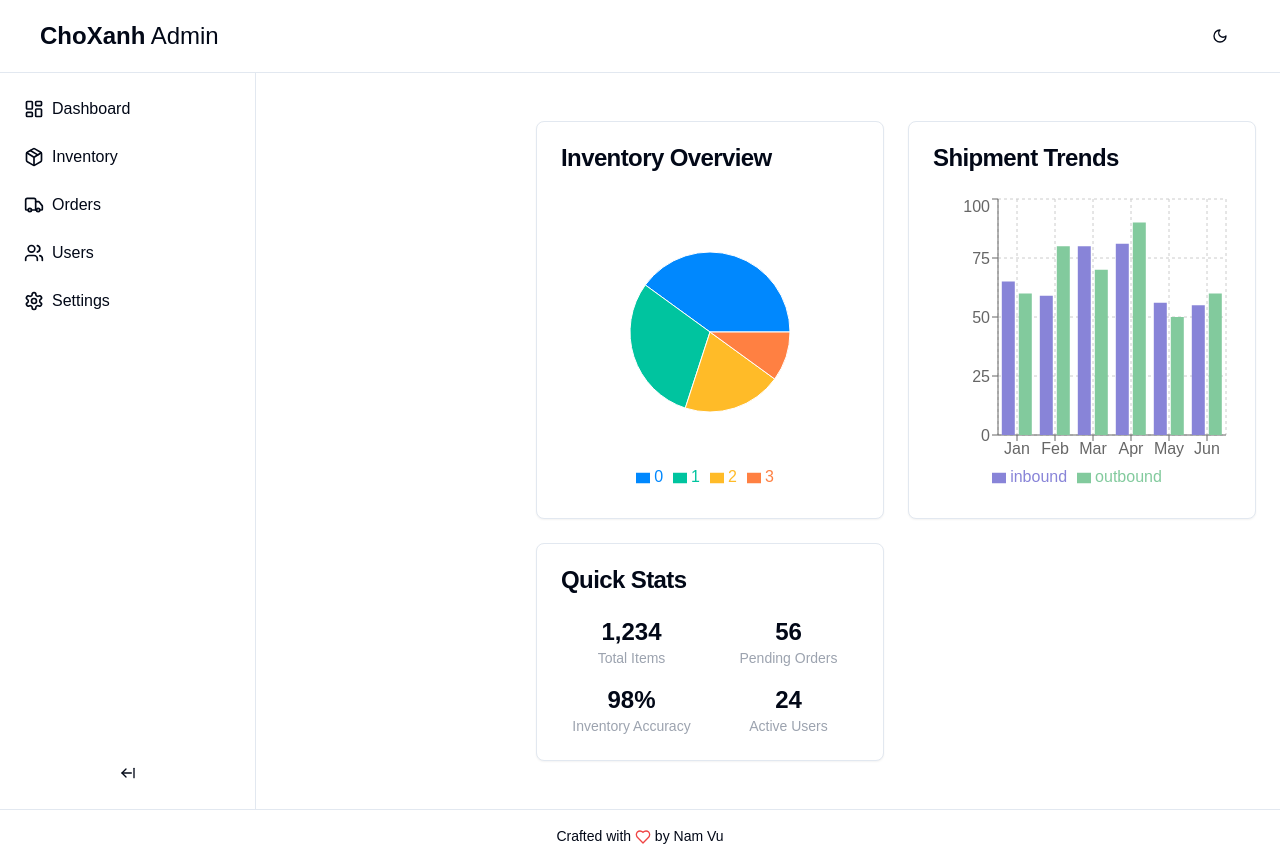
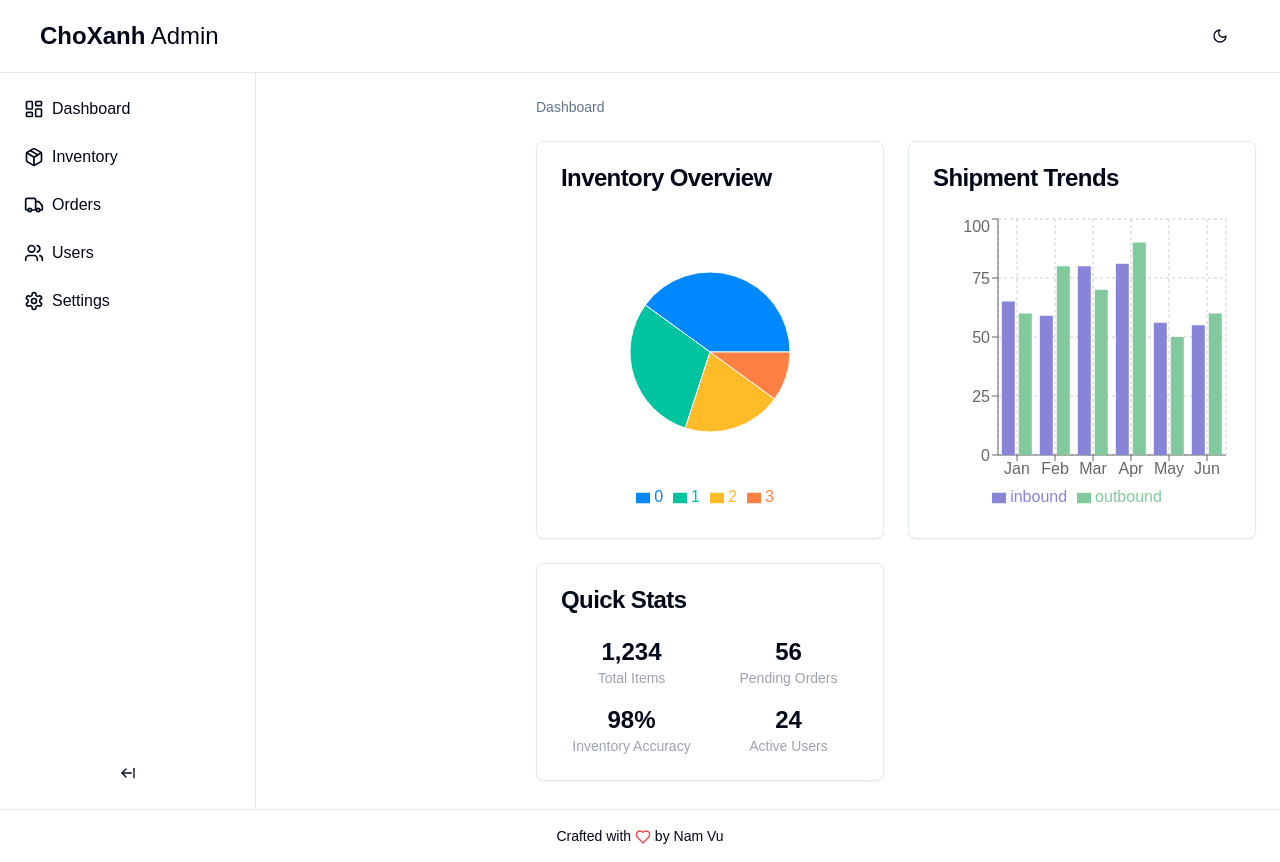
Before and after one commit to vnt87/choxanh-admin-dashboard, a React (Vite) app: page / in a window 1280 px wide. Built offline with nearby package versions, Linux system fonts and the light colour scheme; a web font is replaced by a local one.

Commit message:
added breadcrumb

```diff
--- a/src/components/Layout.jsx
+++ b/src/components/Layout.jsx
@@ -1,6 +1,6 @@
 import { useState } from 'react';
 import { NavLink, useLocation } from 'react-router-dom';
-import { Breadcrumb } from './ui/breadcrumb';
+import { Breadcrumb, BreadcrumbList, BreadcrumbItem, BreadcrumbLink, BreadcrumbSeparator } from './ui/breadcrumb';
 import { LayoutDashboard, Package, Truck, Users, Settings, Sun, Moon, Heart, ArrowRightFromLine, ArrowLeftFromLine } from 'lucide-react';
 import { Button } from "./ui/button";
 import { useTheme } from "../context/ThemeContext";
@@ -74,6 +74,12 @@ const Footer = () => (
 
 const Layout = ({ children }) => {
   const [isCollapsed, setIsCollapsed] = useState(false);
+  const location = useLocation();
+  const pathSegments = location.pathname
+    .split('/')
+    .filter(Boolean)
+    .map(part => part.charAt(0).toUpperCase() + part.slice(1))
+    .join(' ');
 
   const toggleSidebar = () => {
     setIsCollapsed(!isCollapsed);
@@ -87,7 +93,23 @@ const Layout = ({ children }) => {
           <Sidebar isCollapsed={isCollapsed} toggleSidebar={toggleSidebar} />
           <main className={`flex-1 p-6 transition-all duration-300 ${isCollapsed ? 'ml-20' : 'ml-64'} max-w-screen-2xl mx-auto`}>
             <div className="mb-6">
-              <Breadcrumb />
+              <Breadcrumb>
+                <BreadcrumbList>
+                  <BreadcrumbItem>
+                    <BreadcrumbLink href="/">Dashboard</BreadcrumbLink>
+                  </BreadcrumbItem>
+                  {location.pathname !== '/' && (
+                    <>
+                      <BreadcrumbSeparator />
+                      <BreadcrumbItem>
+                        <BreadcrumbLink href={location.pathname}>
+                          {pathSegments}
+                        </BreadcrumbLink>
+                      </BreadcrumbItem>
+                    </>
+                  )}
+                </BreadcrumbList>
+              </Breadcrumb>
             </div>
             <div className="space-y-6">
               {children}
```
